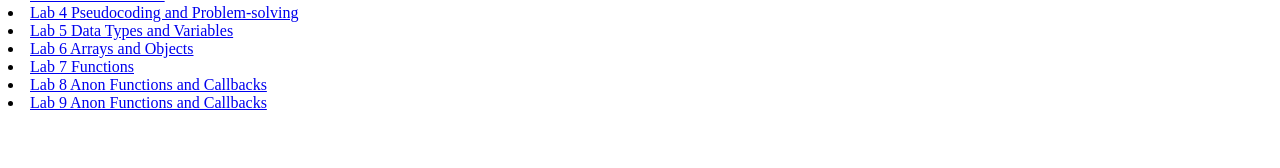
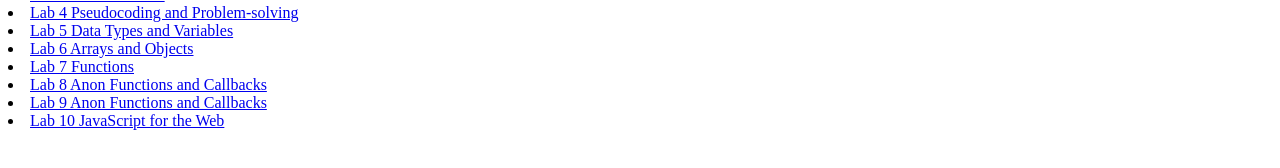
Before and after one commit to Macosta9/ART101, a plain HTML site: page index.html in a window 1280 px wide. Shown: the part 568-736 px from the top of the page. Drawn offline with Linux system fonts and the light colour scheme; files that its build step writes are made by us from their sources.

Commit message:
Update index.html

```diff
--- a/index.html
+++ b/index.html
@@ -17,5 +17,6 @@
         <li> <a href="lab7/index.html">Lab 7 Functions</a> </li>
         <li> <a href="lab8/index.html">Lab 8 Anon Functions and Callbacks</a> </li>
         <li> <a href="lab9/index.html">Lab 9 Anon Functions and Callbacks</a> </li>
+        <li> <a href="lab10/index.html">Lab 10 JavaScript for the Web</a> </li>
     </body>
 </html>
```
